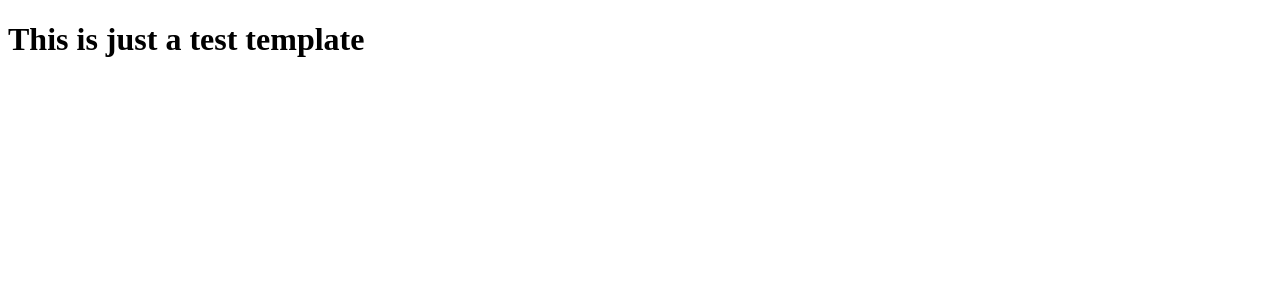
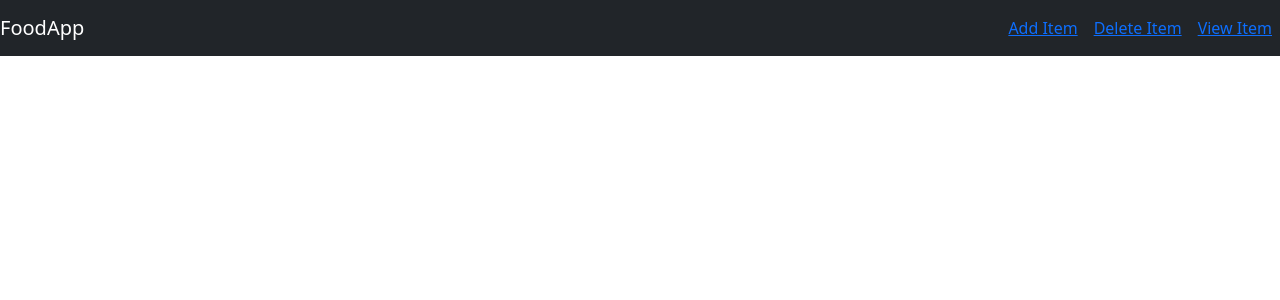
Before and after one commit to divanster/djangofoodrecepies, a Django app: page /food/ in a window 1280 px wide. Shown: the top 300 px of the page. Run offline with Django 5.2, Linux system fonts and the light colour scheme; data that the repository does not hold is empty.

Commit message:
adding picture and more model information, navbar, styles

```diff
--- a/food/models.py
+++ b/food/models.py
@@ -9,3 +9,6 @@ class Item(models.Model):
     item_name = models.CharField(max_length=200)
     item_desc = models.CharField(max_length=200)
     item_price = models.IntegerField()
+    # item_price = models.DecimalField(max_digits=10, decimal_places=2) better for prices
+    # item_image = models.ImageField(upload_to='') better for image storage with validation and upload function
+    item_image = models.CharField(max_length=500, default='https://media.istockphoto.com/id/1426890025/es/foto/la-pizza-de-la-que-te-olvidaste-durante-una-semana-y-se-puso-mohosa.jpg?s=612x612&w=0&k=20&c=r0cHrYxEjoLUoSz9VQCglgXc6Win_fFu-fjDwWfoPu4=')
--- /dev/null
+++ b/food/static/food/style.css
@@ -0,0 +1,3 @@
+body{
+    background-color: aquamarine;
+}
--- /dev/null
+++ b/food/templates/food/base.html
@@ -0,0 +1,25 @@
+{% load static %}
+<!doctype html>
+<html lang="en">
+<head>
+    <link rel="stylesheet" href="{% static 'food/style.css' %}">
+    <link href="https://cdn.jsdelivr.net/npm/bootstrap@5.3.3/dist/css/bootstrap.min.css" rel="stylesheet" integrity="sha384-QWTKZyjpPEjISv5WaRU9OFeRpok6YctnYmDr5pNlyT2bRjXh0JMhjY6hW+ALEwIH" crossorigin="anonymous">
+    <script src="https://cdn.jsdelivr.net/npm/bootstrap@5.3.3/dist/js/bootstrap.bundle.min.js" integrity="sha384-YvpcrYf0tY3lHB60NNkmXc5s9fDVZLESaAA55NDzOxhy9GkcIdslK1eN7N6jIeHz" crossorigin="anonymous"></script>
+</head>
+<body>
+
+    <nav class="navbar navbar-dark bg-dark">
+            <a href="#" class="navbar-brand text-start">FoodApp</a>
+
+            <div class="navbar d-flex justify-content-center">
+                <a class="nav-item mx-2" href="#">Add Item</a>
+                <a class="nav-item mx-2" href="#">Delete Item</a>
+                <a class="nav-item mx-2" href="#">View Item</a>
+            </div>
+    </nav>
+
+    {% block body %}
+    {% endblock %}
+
+</body>
+</html>
--- a/food/templates/food/index.html
+++ b/food/templates/food/index.html
@@ -1,10 +1,43 @@
-<!DOCTYPE html>
+{% extends "food/base.html" %}
+{% load static %}
+<!doctype html>
 <html lang="en">
 <head>
     <meta charset="UTF-8">
-    <title>Title</title>
-</head>
-<body>
-<h1>This is just a test template</h1>
-</body>
+    <meta name="viewport"
+          content="width=device-width, user-scalable=no, initial-scale=1.0, maximum-scale=1.0, minimum-scale=1.0">
+    <meta http-equiv="X-UA-Compatible" content="ie=edge">
+
+    {% block body %}
+
+    {% for item in item_list  %}
+    <div class="row">
+        <div class="col-md-3 offset-md-2">
+            <img src="{{ item.item_image }}" height="150px" alt="{{ item.item_name }}">
+        </div>
+        <div class="col-md-4">
+            <h3>{{ item.item_name }}</h3>
+            <h5>{{ item.item_desc }}</h5>
+            <h6>${{ item.item_price }}</h6>
+        </div>
+        <div class="col-md-2">
+            <a href="{% url 'food:detail' item.id %}" class="btn btn-danger">Buy</a>
+
+        </div>
+    </div>
+    {% endfor %}
+
+    {% endblock %}
 </html>
+
+{#        <ul>#}
+{#            <li>#}
+{##}
+{#                <a href="{% url 'food:detail' item.id %}" > {{ item.id }} -- {{ item.item_name }} >><< {{ item.item_desc }} </a>#}
+{##}
+{#            </li>#}
+{#        </ul>#}
+{##}
+{#     {% endfor %}#}
+{##}
+{#    {% endblock %}#}
--- a/food/urls.py
+++ b/food/urls.py
@@ -1,7 +1,13 @@
 from django.urls import path
 from . import views
 
+
+app_name = 'food'
 urlpatterns = [
+    #/food/
     path('', views.index, name='index'),
-    path('item/', views.item, name='item')
+    #/food/1
+    path('<int:item_id>/', views.detail, name='detail'),
+    path('item/', views.item, name='item'),
+
 ]
--- a/food/views.py
+++ b/food/views.py
@@ -4,16 +4,22 @@ from .models import Item
 from django.template import loader
 
 
-# Create your views here.
-
 def index(request):
     item_list = Item.objects.all()
-    template = loader.get_template('food/index.html')
     context = {
-
+        'item_list': item_list,
     }
-    return HttpResponse(template.render(context, request))
+    return render(request, 'food/index.html', context)
 
 
 def item(request):
     return HttpResponse("This is an item view")
+
+
+def detail(request, item_id):
+    item = Item.objects.get(pk=item_id)
+    context = {
+        'item': item,
+    }
+
+    return render(request, 'food/detail.html', context)
```
Also changed, not shown: food/templates/food/detail.html (added, +19 -0 lines), food/migrations/0002_item_item_image.py (added).
